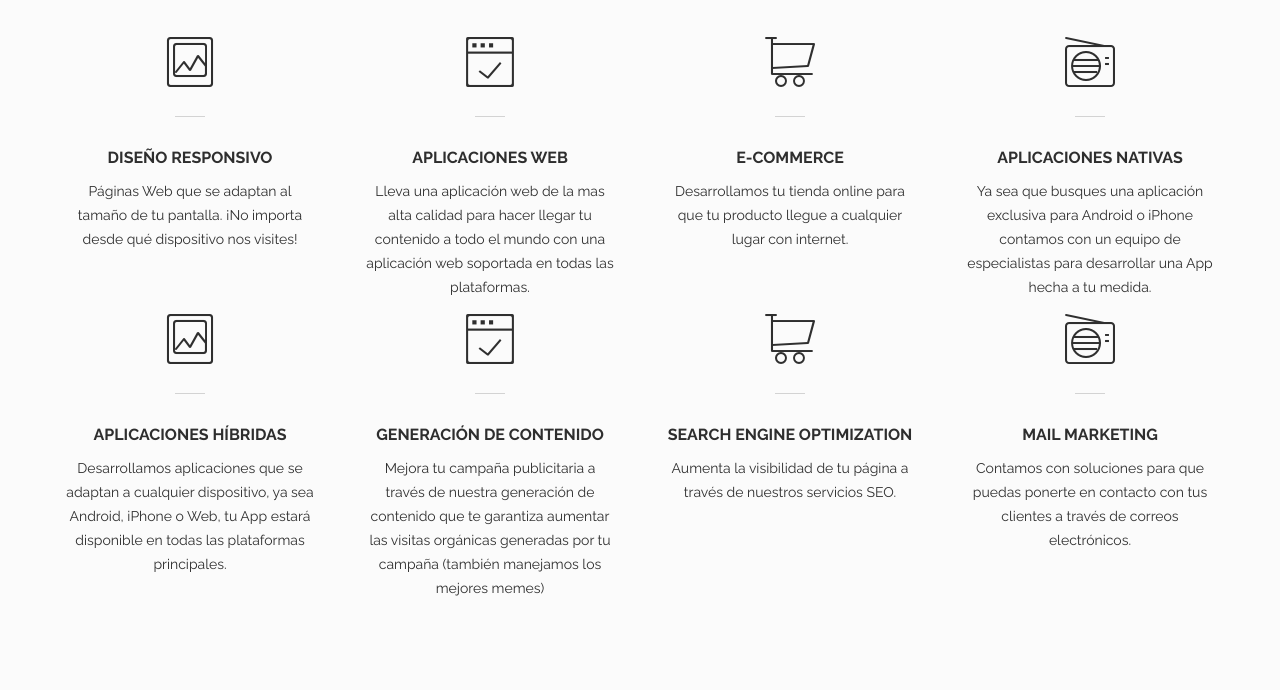
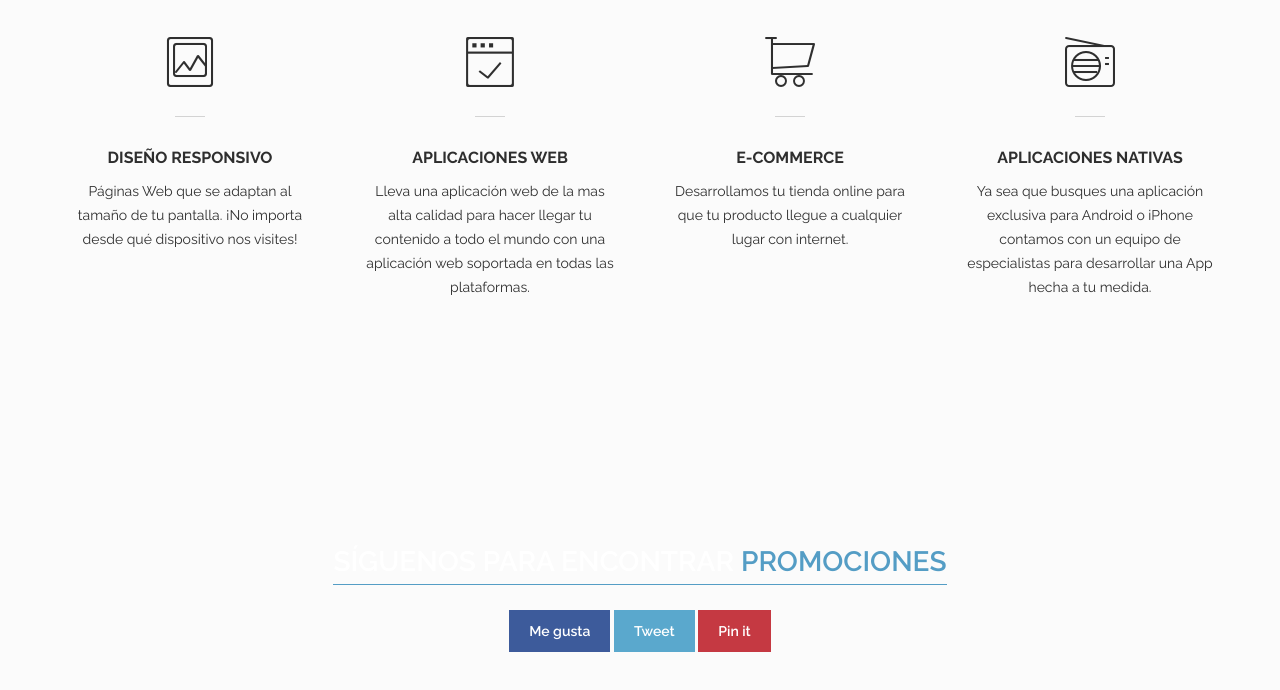
Before and after one commit to Fobutec/fobutec.github.io, a plain HTML site: page index.html in a window 1280 px wide. Shown: the part 506-1196 px from the top of the page. Drawn offline with Linux system fonts and the light colour scheme; some packages are replaced by stand-ins of ours.

Commit message:
Cambio Fila Servicios

```diff
--- a/index.html
+++ b/index.html
@@ -150,36 +150,7 @@
             </div>
           </div>
         </div>
-        <div class="row text-center services-1">
-          <div class="col-sm-3">
-            <div class="col-wrapper">
-              <div class="icon-wrapper"> <i class="budicon-image"></i> </div>
-              <h3>APLICACIONES HÍBRIDAS</h3>
-              <p>Desarrollamos aplicaciones que se adaptan a cualquier dispositivo, ya sea Android, iPhone o Web, tu App estará disponible en todas las plataformas principales.</p>
-            </div>
-          </div>
-          <div class="col-sm-3">
-            <div class="col-wrapper">
-              <div class="icon-wrapper"> <i class="budicon-browser-3"></i> </div>
-              <h3>GENERACIÓN DE CONTENIDO</h3>
-              <p>Mejora tu campaña publicitaria a través de nuestra generación de contenido que te garantiza aumentar las visitas orgánicas generadas por tu campaña (también manejamos los mejores memes)</p>
-            </div>
-          </div>
-          <div class="col-sm-3">
-            <div class="col-wrapper">
-              <div class="icon-wrapper"> <i class="budicon-shopping-cart"></i> </div>
-              <h3>SEARCH ENGINE OPTIMIZATION</h3>
-              <p>Aumenta la visibilidad de tu página a través de nuestros servicios SEO.</p>
-            </div>
-          </div>
-          <div class="col-sm-3">
-            <div class="col-wrapper">
-              <div class="icon-wrapper"> <i class="budicon-radio"></i> </div>
-              <h3>MAIL MARKETING</h3>
-              <p>Contamos con soluciones para que puedas ponerte en contacto con tus clientes a través de correos electrónicos.</p>
-            </div>
-          </div>
-        </div>
+
         <!-- /.services -->
 
       </div>
```
